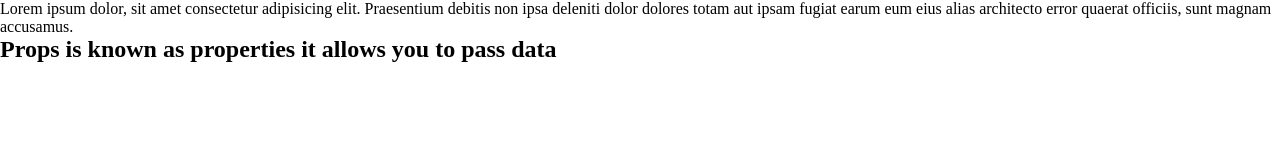
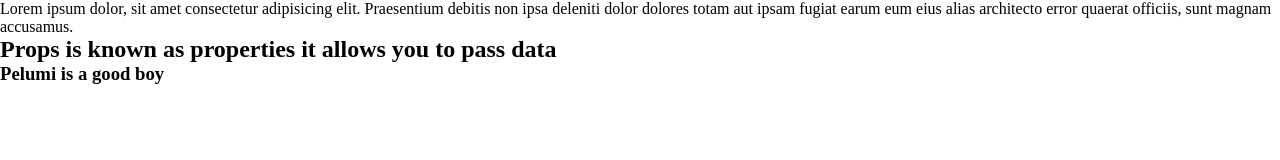
Before and after one commit to simisola-tech/Lorem-ipsum, a website: page index.html in a window 1280 px wide. Drawn offline with Linux system fonts and the light colour scheme.

Commit message:
added h3

```diff
--- a/index.html
+++ b/index.html
@@ -13,5 +13,6 @@
       eius alias architecto error quaerat officiis, sunt magnam accusamus.
     </p>
     <h2>Props is known as properties it allows you to pass data</h2>
+    <h3>Pelumi is a good boy</h3>
   </body>
 </html>
```
